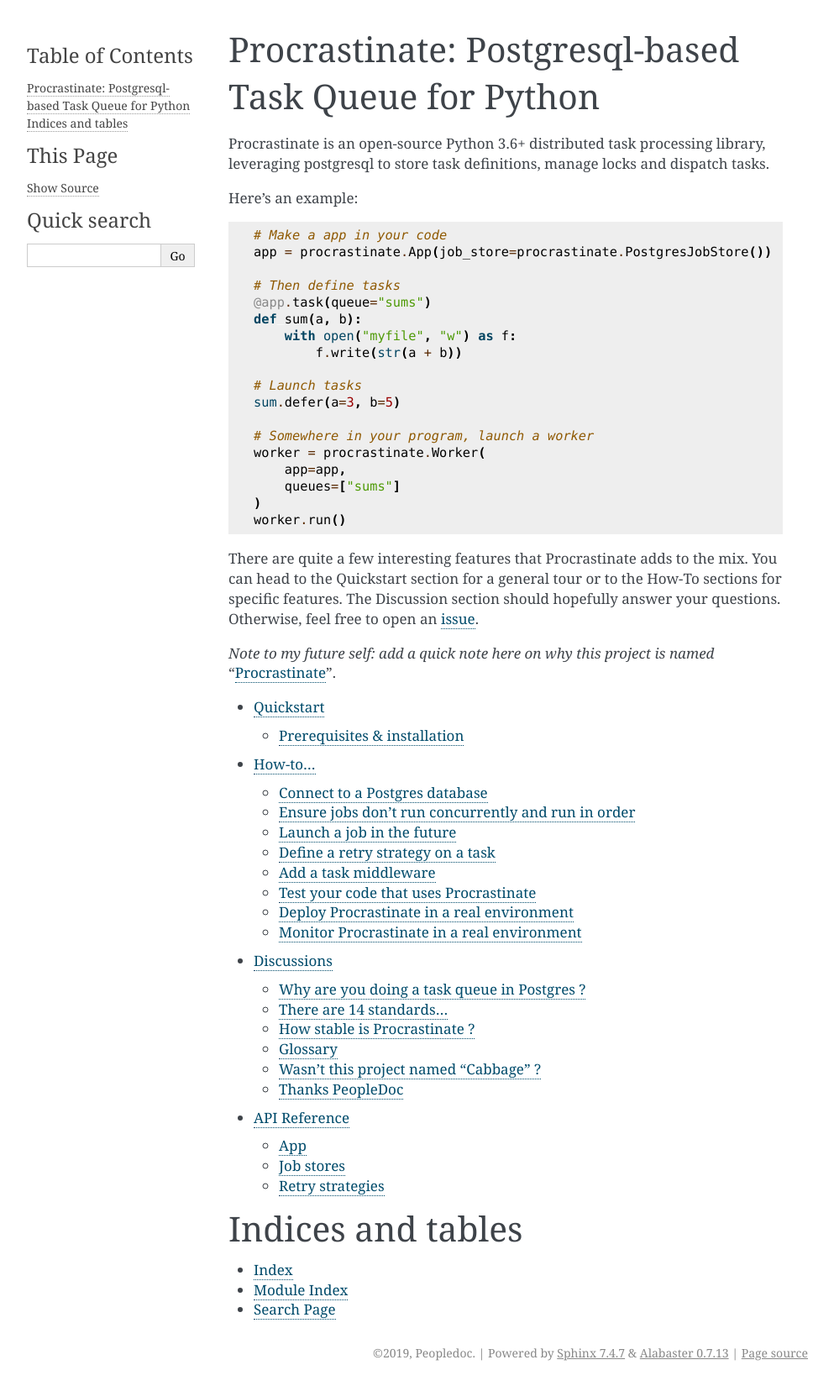
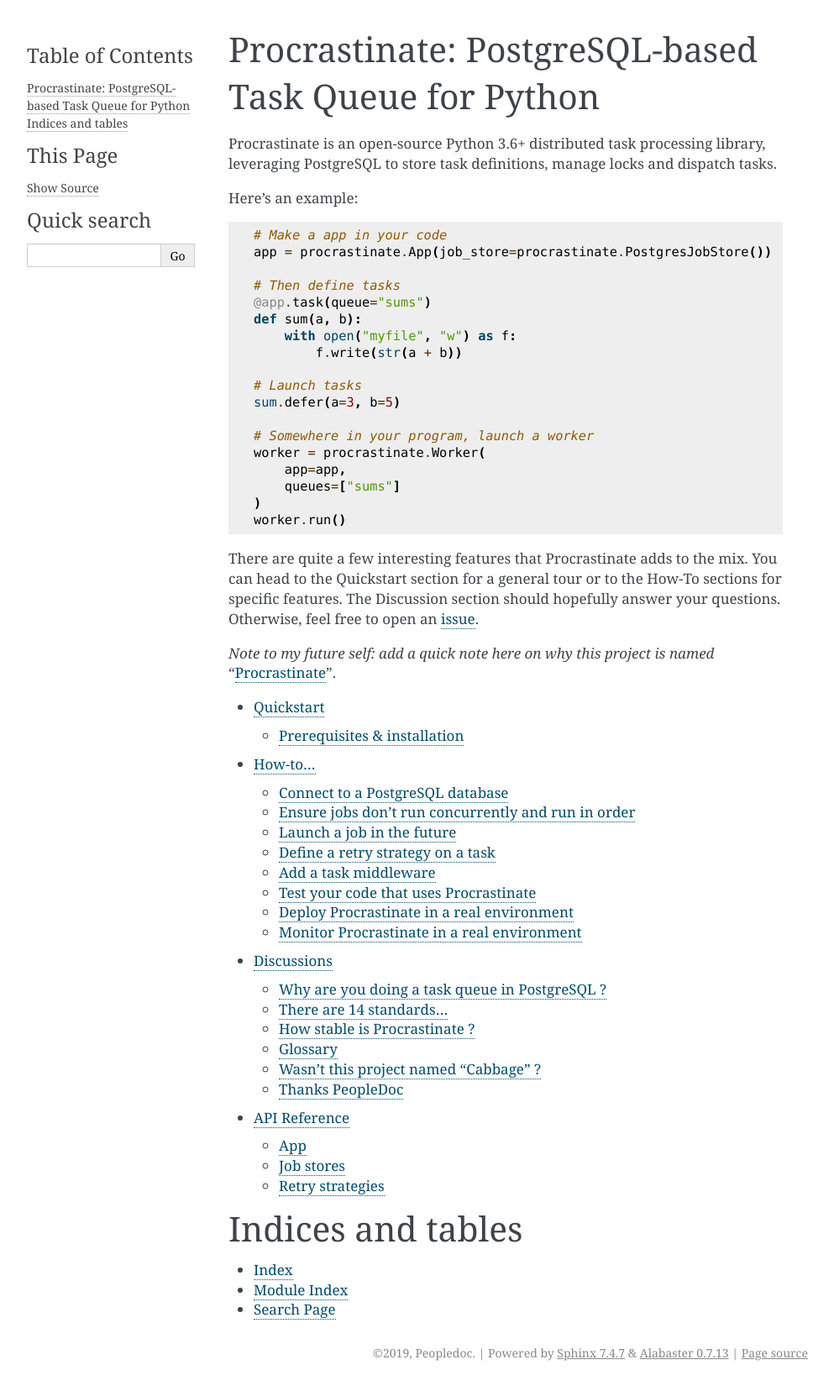
Before and after one commit to procrastinate-org/procrastinate, a Sphinx documentation site: the page built from docs/index.rst, in a window 1280 px wide. Shown: the whole page at 84% size, without its empty margins (148-1141 px from the left). Built offline with Sphinx 7.4.7, drawn with Linux system fonts in a browser that asks for light colours.

Commit message:
Proper case for PostgreSQL

```diff
--- a/docs/discussions.rst
+++ b/docs/discussions.rst
@@ -1,8 +1,8 @@
 Discussions
 ===========
 
-Why are you doing a task queue in Postgres ?
---------------------------------------------
+Why are you doing a task queue in PostgreSQL ?
+----------------------------------------------
 
 Because while maintaining a large Postgres_ database in good shape in
 our infrastructure is no small feat, also maintaining a RabbitMQ_/Redis_/...
@@ -42,12 +42,12 @@
 some projects that really stand out, to name a few:
 
 - Celery_: Is really big and supports a whole variety of cases, but not using
-  ``postgres`` as a message queue. We could have tried to add this, but it
+  PostgreSQL as a message queue. We could have tried to add this, but it
   really feels like Celery is doing a lot already, and every addition to it is
   a lot of compromises, and would probably have been a lot harder.
 - Dramatiq_ + dramatiq-pg_: Dramatiq is another very nice Python task queue
   that does things quite well, and it happens that there is a third party
-  addition for using postgres as a backend. In fact, it was built around the
+  addition for using PostgreSQL as a backend. In fact, it was built around the
   same time as we started Procrastinate, and the paradigm it uses makes it hard to
   integrate a few of the feature we really wanted to use Procrastinate for, namely
   locks.
@@ -113,7 +113,7 @@
 
 Job Store
     The job store resposability is to store and retrieve jobs. In Procrastinate, the
-    job store will store your jobs in your ``postgres`` database.
+    job store will store your jobs in your PostgreSQL database.
 
 Wasn't this project named "Cabbage" ?
 -------------------------------------
--- a/docs/howto.rst
+++ b/docs/howto.rst
@@ -1,8 +1,8 @@
 How-to...
 =========
 
-Connect to a Postgres database
-------------------------------
+Connect to a PostgreSQL database
+--------------------------------
 
 There are three ways you can specify the connection parameters:
 
@@ -79,7 +79,7 @@
 In this case, our jobs might still be executed by any of the workers,
 but Procrastinate will not select a job for completion as long as there is
 a job currently processing with the same lock. Note that Procrastinate will
-use postgres to search the jobs table for suitable jobs, meaning that
+use PostgreSQL to search the jobs table for suitable jobs, meaning that
 even if the database contains a high proportion of locked tasks, it will barely
 affect Procrastinates's capacity to quickly find the free tasks. Also, identical
 jobs will always be started in creation order, so we can be assured our
@@ -194,7 +194,7 @@
 --------------------------------------
 
 Procrastinate defines an `InMemoryJobStore` that will speed-up your tests,
-remove dependency to Postgres and allow you to have tasks run in a
+remove dependency to PostgreSQL and allow you to have tasks run in a
 controlled way.
 
 To use it, you can do::
--- a/docs/index.rst
+++ b/docs/index.rst
@@ -1,8 +1,8 @@
-Procrastinate: Postgresql-based Task Queue for Python
+Procrastinate: PostgreSQL-based Task Queue for Python
 =========================================================
 
 Procrastinate is an open-source Python 3.6+ distributed task processing
-library, leveraging postgresql to store task definitions, manage locks and
+library, leveraging PostgreSQL to store task definitions, manage locks and
 dispatch tasks.
 
 Here's an example::
--- a/docs/quickstart.rst
+++ b/docs/quickstart.rst
@@ -7,9 +7,9 @@
 Prerequisites & installation
 ----------------------------
 
-If you already have a postgres database around, make sure to note the connection
+If you already have a PostgreSQL database around, make sure to note the connection
 parameters. Otherwise, we'll create one together with Docker_, but is works all the
-same if you'd rather install postgres directly in your system.
+same if you'd rather install PostgreSQL directly in your system.
 
 .. _Docker: https://docs.docker.com/
 
```
